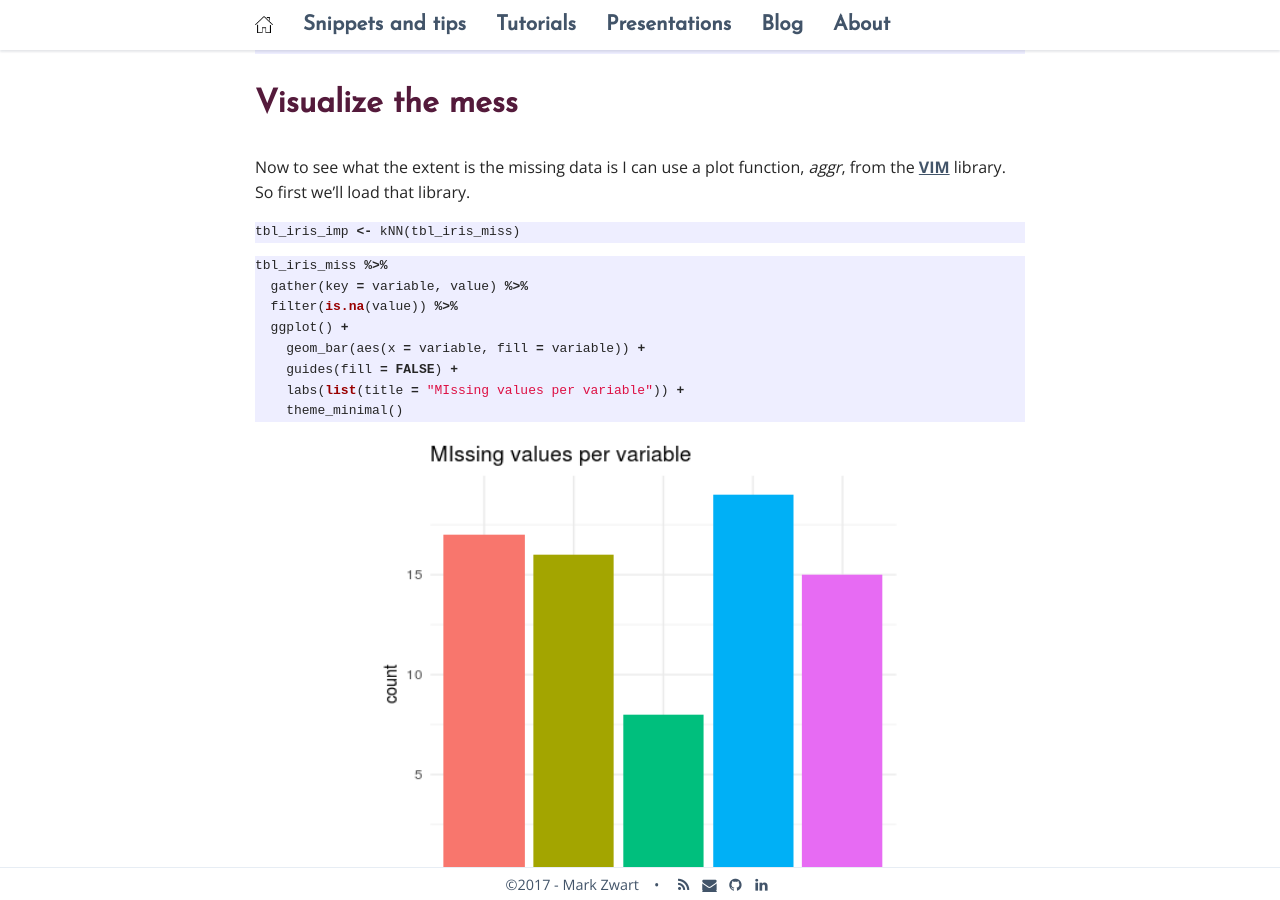
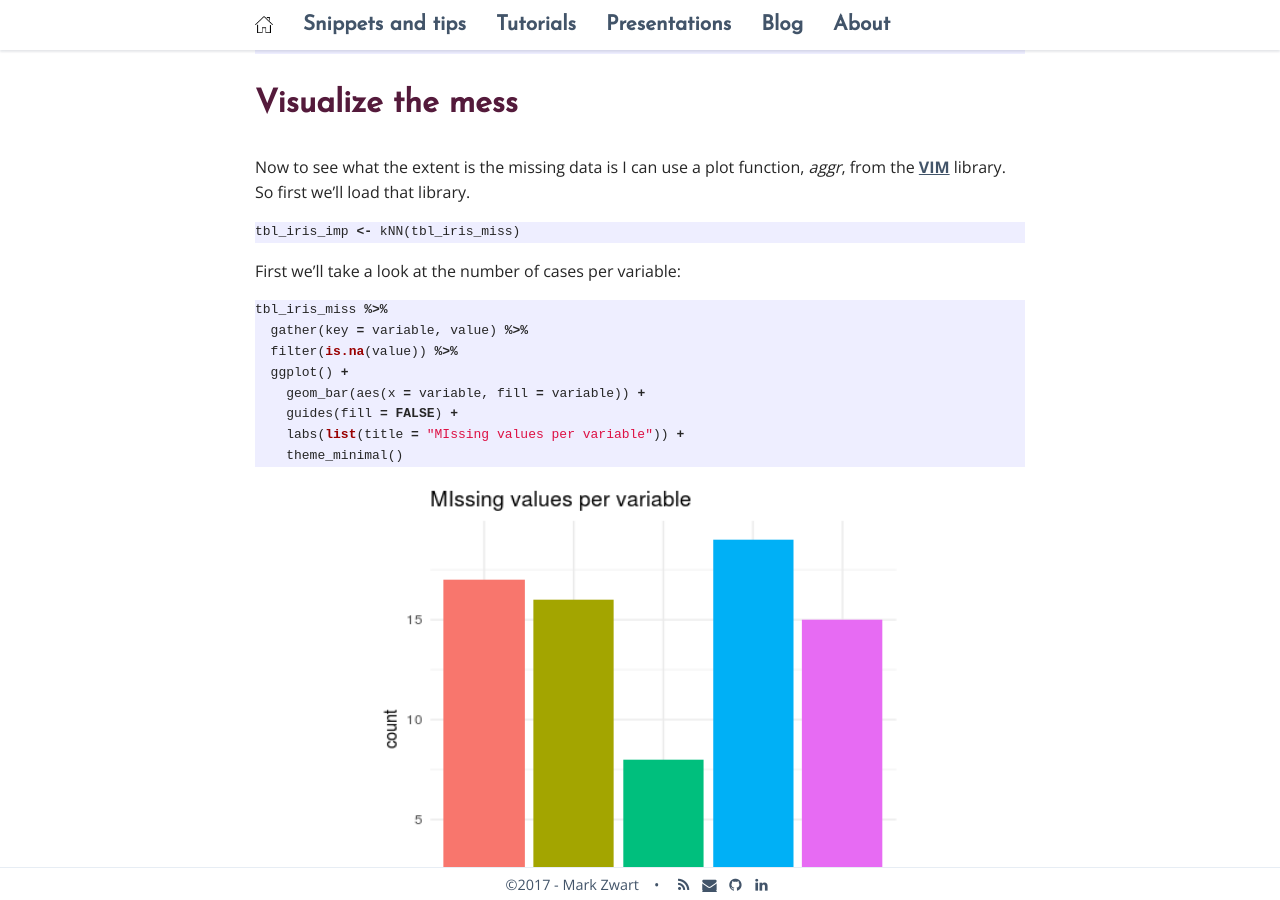
Before and after one commit to mark-me/mark-me.github.io, a Jekyll site: the page built from _pages/tutorials/impute-missings/impute-missings.md, in a window 1280 px wide and 900 px high, scrolled down 854 px. Built offline with Jekyll 4.4.1, drawn with Linux system fonts in a browser that asks for light colours; nearby versions of some CDN libraries; comment, search, counter and statistics services are not loaded; some of the changed text lies outside the part shown.

Commit message:
Update impute-missings.md

````diff
--- a/_pages/tutorials/impute-missings/impute-missings.md
+++ b/_pages/tutorials/impute-missings/impute-missings.md
@@ -30,6 +30,7 @@
 tbl_iris_imp <- kNN(tbl_iris_miss)
 ```
 
+First we'll take a look at the number of cases per variable:
 ```r
 tbl_iris_miss %>%
   gather(key = variable, value) %>%
@@ -47,6 +48,7 @@
 <i class='fa fa-search-plus '></i> Zoom</a>
 {: refdef}
 
+Then we'll see how many cases are affected and how:
 ```r
 mice_plot <- aggr(tbl_iris_miss, col = c("navyblue", "yellow"),
                   numbers = TRUE, sortVars = TRUE,
````
